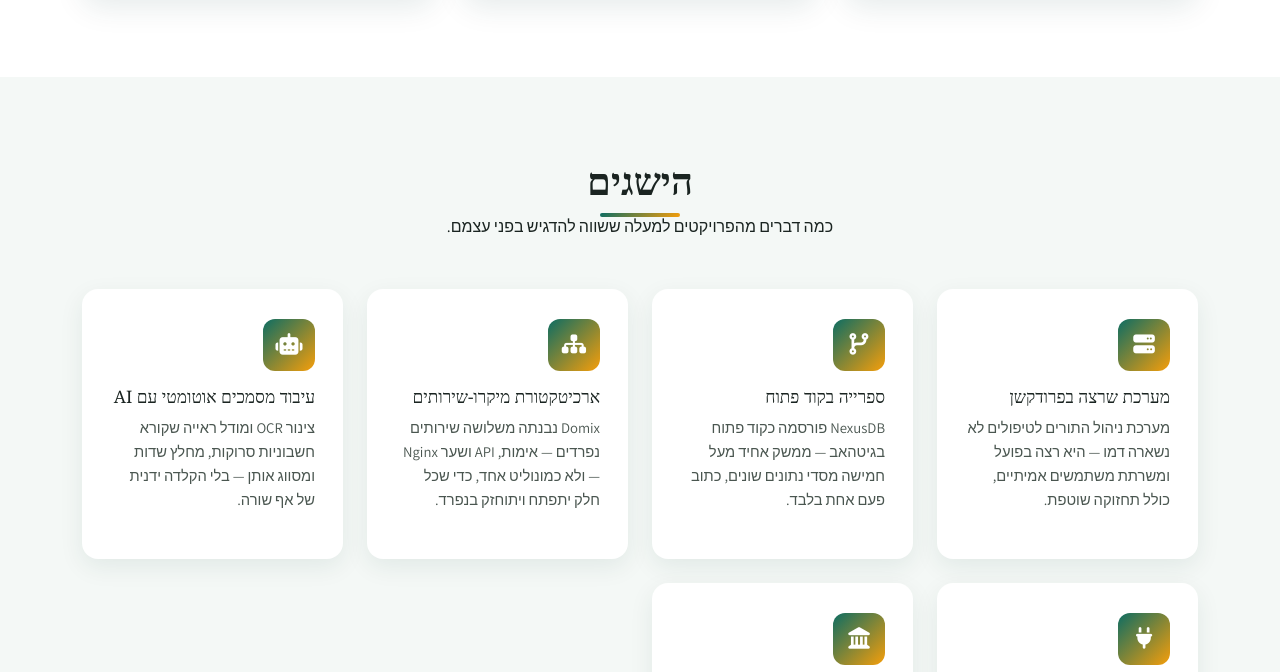
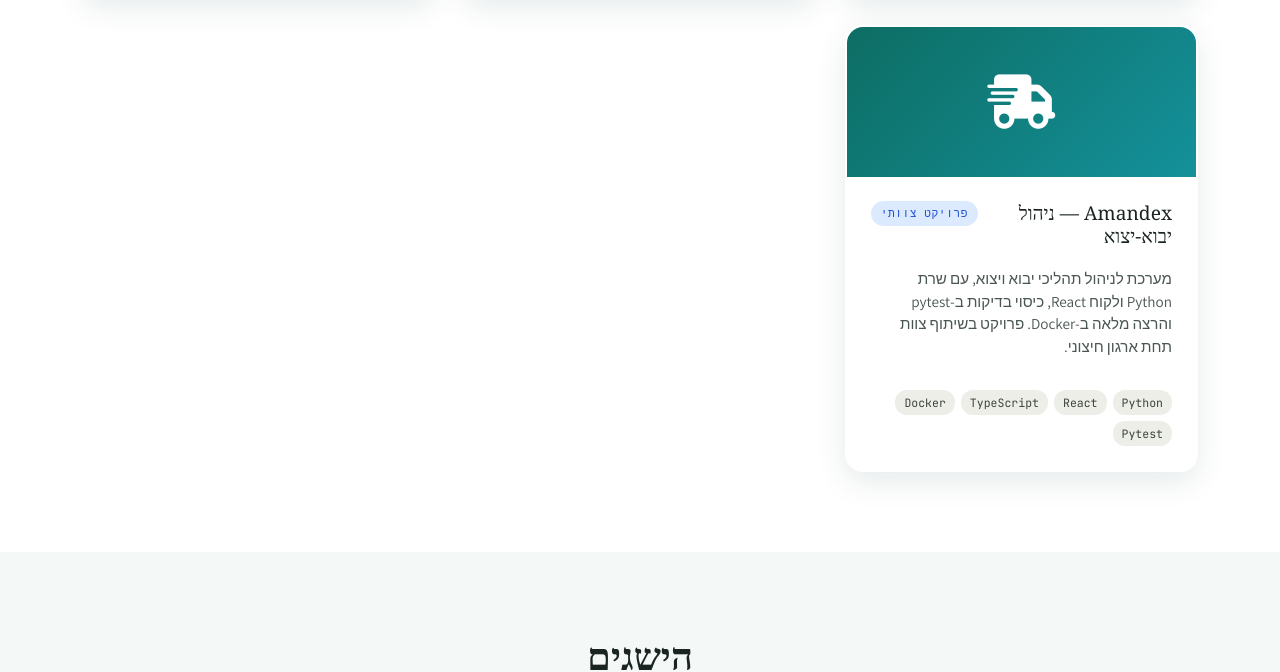
Before and after one commit to ayal408/a4u, a plain HTML site: page index.html in a window 1280 px wide. Shown: the part 1952-2624 px from the top of the page. Drawn offline with nearby package versions, Linux system fonts and the light colour scheme; a web font is replaced by a local one.

Commit message:
Add Amandex team project to the projects section
Description only, no link, since it's a team project under an
external org (gemtech-org) rather than a personal repo.

Co-Authored-By: Claude Sonnet 5 <noreply@anthropic.com>
Claude-Session: https://claude.ai/code/session_015ELXo9irLug6F9bL5jj8XV

```diff
--- a/index.html
+++ b/index.html
@@ -293,6 +293,7 @@
             .status[data-s='live'] { color: #1f7a4d; background: #e2f2e8; }
             .status[data-s='dev'] { color: #93690a; background: #fbf0d9; }
             .status[data-s='private'] { color: #6b675e; background: #eeece5; }
+            .status[data-s='team'] { color: #1d4ed8; background: #dbeafe; }
 
             .project-content p { color: #4a5650; font-size: 0.95rem; }
 
@@ -765,6 +766,18 @@
                                 <div class="project-links"><span class="no-link">ללא קישור ציבורי</span></div>
                             </div>
                         </div>
+
+                        <div class="project-card fade-in">
+                            <div class="project-image"><i class="fas fa-truck-fast"></i></div>
+                            <div class="project-content">
+                                <div class="project-top">
+                                    <h4>Amandex — ניהול יבוא-יצוא</h4>
+                                    <span class="status" data-s="team">פרויקט צוותי</span>
+                                </div>
+                                <p>מערכת לניהול תהליכי יבוא ויצוא, עם שרת Python ולקוח React, כיסוי בדיקות ב-pytest והרצה מלאה ב-Docker. פרויקט בשיתוף צוות תחת ארגון חיצוני.</p>
+                                <div class="tech-tags"><span>Python</span><span>React</span><span>TypeScript</span><span>Docker</span><span>Pytest</span></div>
+                            </div>
+                        </div>
                     </div>
                 </div>
             </section>
```
